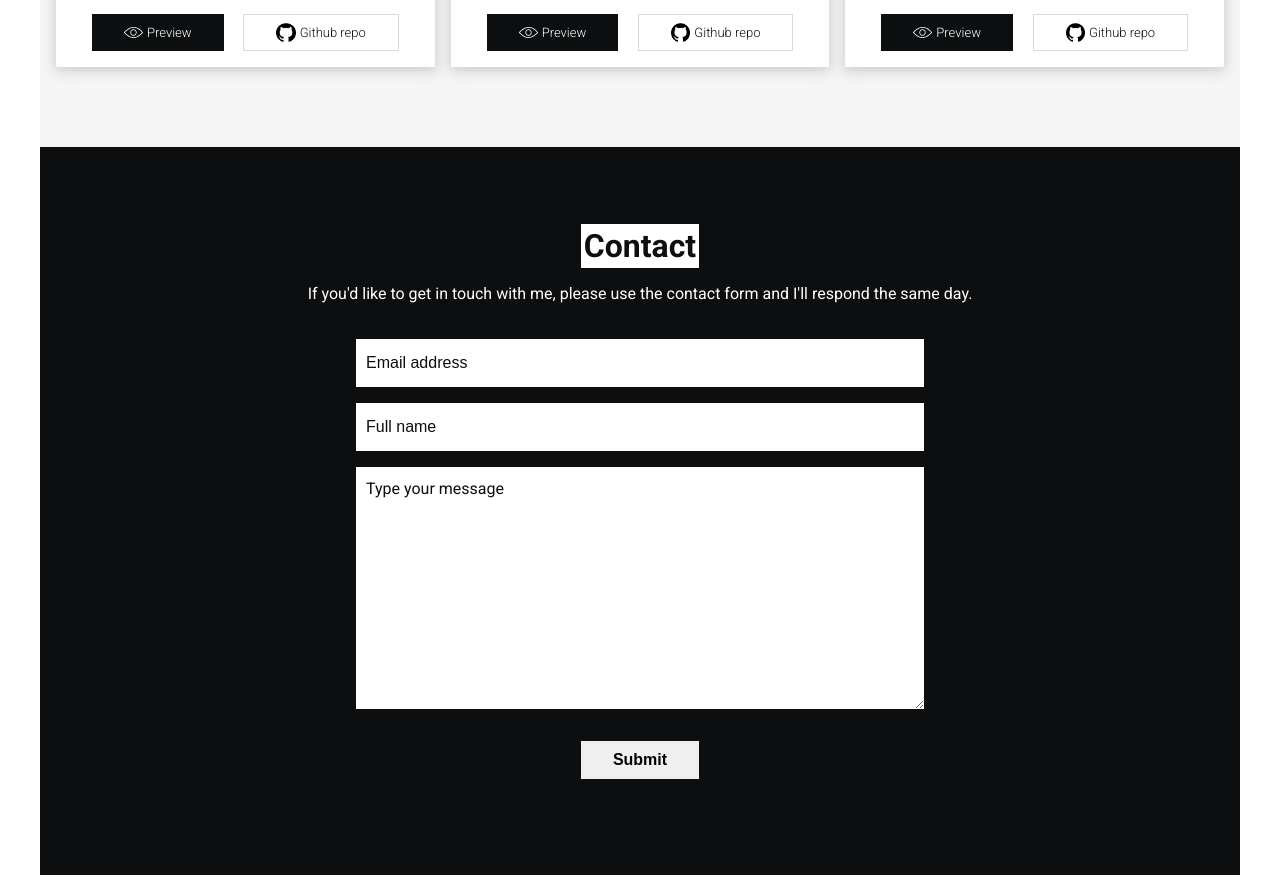
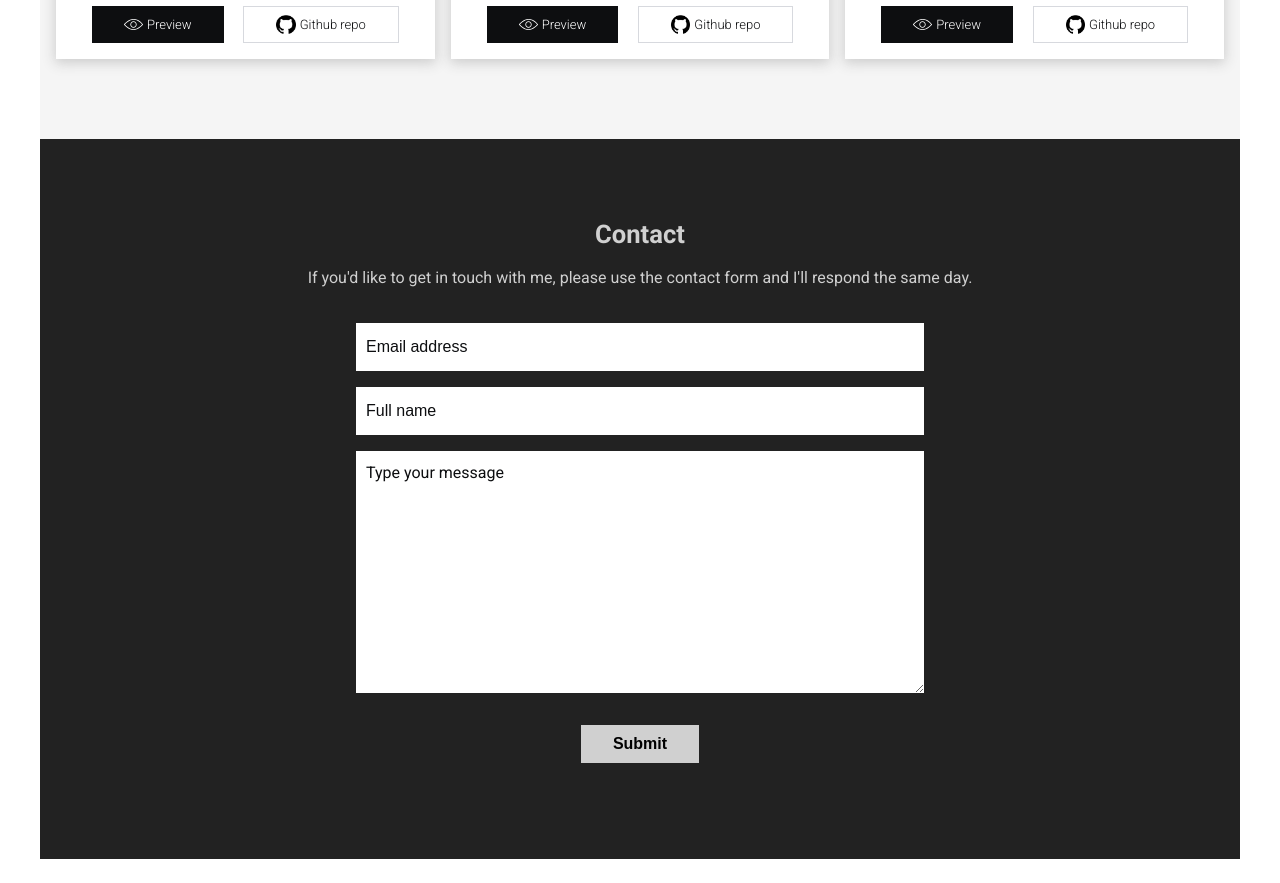
Before and after one commit to edinburghrules/portfolio, a React (Create React App) app: page / in a window 1280 px wide. Shown: the part 1300-2183 px from the top of the page. Built offline with nearby package versions, Linux system fonts and the light colour scheme.

Commit message:
feature: navbar remove resume link && misc styles

```diff
--- a/src/projects-data.js
+++ b/src/projects-data.js
@@ -24,7 +24,7 @@ const projectsData = [
   {
     title: "Todos",
     techUsed: ["React", "Sass"],
-    link: "https://devents-e8874.firebaseapp.com/",
+    link: "https://todos-app-eefb5.firebaseapp.com/",
     github: "https://github.com/edinburghrules/React-todolist",
     plug: `<p>Todo app built with React and CSS. Saves and gets todos to local storage. Add todos, edit todos, mark todos as completed, hide/show completed todos and  delete all or selected todos.</p>
       <p>Fully responsive for mobile devices.</p>`,
--- a/src/sections/navbar.jsx
+++ b/src/sections/navbar.jsx
@@ -14,7 +14,6 @@ const Navbar = () => {
         <a className="navbar__link" href="#projects">
           Projects
         </a>
-        <a href="#">Resume</a>
         <a href="#contact">Contact</a>
       </div>
       <div className="navbar__social-links">
--- a/src/styles/contact/contact.scss
+++ b/src/styles/contact/contact.scss
@@ -3,7 +3,7 @@
 
 .contact {
   @extend .section;
-  background-color: $color-dark;
+  background-color: #222;
 
   &__header {
     text-align: center;
@@ -11,13 +11,12 @@
 
   &__header-title {
     @extend .section-title;
-    background-color: #fff;
-    color: $color-dark;
+    color: #d0d0d0;
   }
 
   &__header-p {
     @extend .section-p;
-    color: #fff;
+    color: #d0d0d0;
   }
 
   &__content {
@@ -88,5 +87,11 @@
     padding-bottom: 10px;
     border-radius: 0;
     border: none;
+    background-color: #d0d0d0;
+
+    &:active,
+    &:focus {
+      outline: 2px solid #888;
+    }
   }
 }
--- a/src/styles/extends.scss
+++ b/src/styles/extends.scss
@@ -30,10 +30,9 @@
 }
 
 .section-title {
-  font-size: 2rem;
+  font-size: 1.6rem;
   font-weight: 900;
-  color: #fff;
-  background-color: $color-dark;
+  color: $color-dark;
   padding: 3px;
 }
 
--- a/src/styles/navbar/navbar.scss
+++ b/src/styles/navbar/navbar.scss
@@ -2,7 +2,6 @@
 @import "../font.scss";
 
 .navbar {
-  color: $color-dark;
   padding: 1rem;
   padding-bottom: 3rem;
   display: flex;
```
Also changed, not shown: src/assets/todos.gif.
